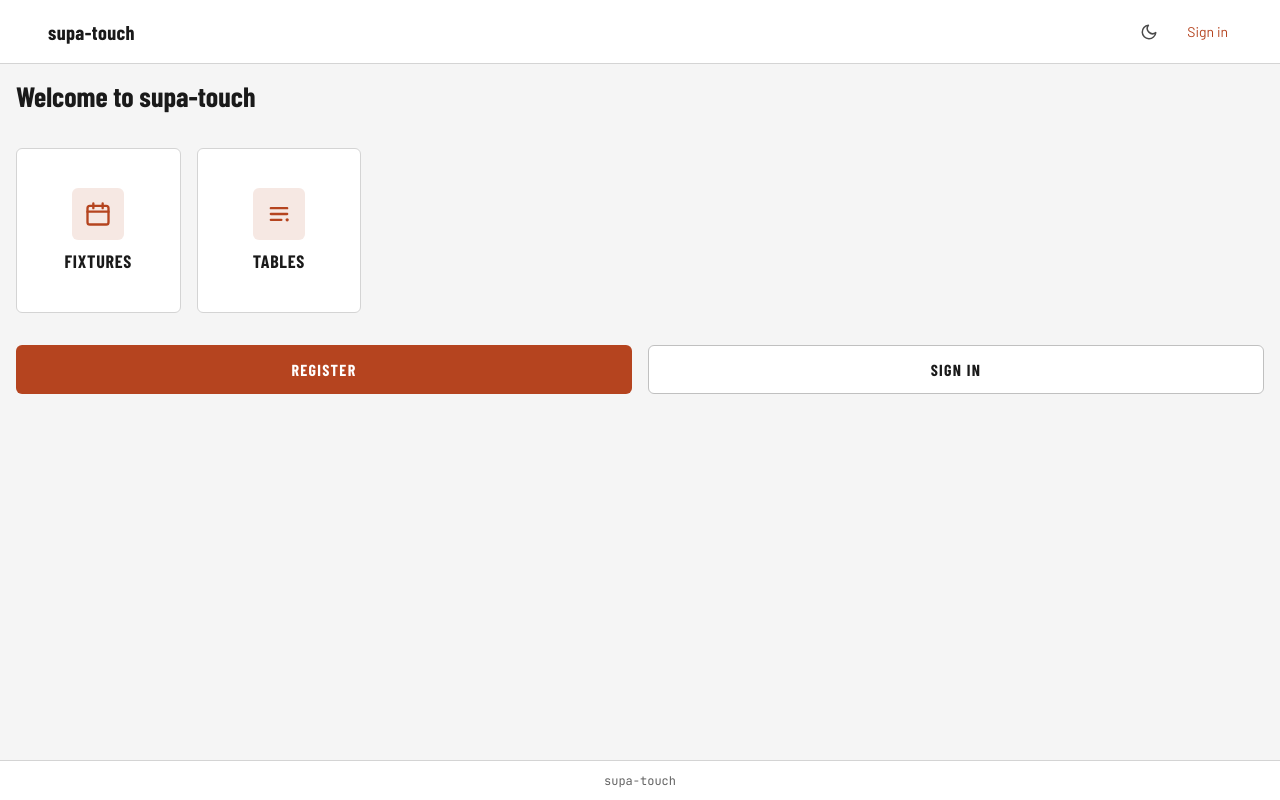
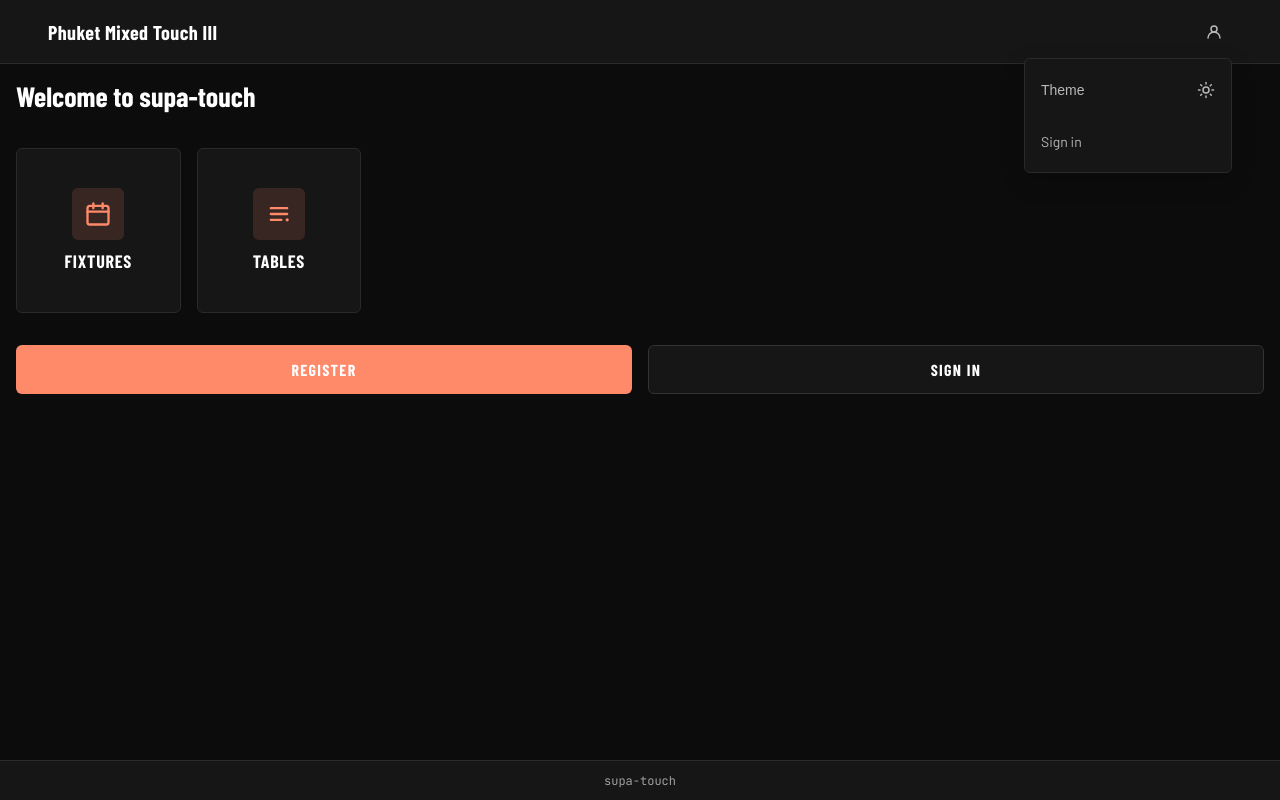
Before and after one commit to SamScholefield/supa-touch, an Angular app: page / in a window 1280 px wide. Both pictures are taken after a click on the button "Account menu". Built offline with nearby package versions, Linux system fonts and the light colour scheme; a web font is replaced by a local one.

Commit message:
feat(header): add account dropdown menu with theme toggle and sign-out

```diff
--- a/src/app/core/layout/header/header.html
+++ b/src/app/core/layout/header/header.html
@@ -3,44 +3,96 @@
     @if (showMenu()) {
       <button
         type="button"
-        class="icon-btn menu-btn"
+        class="btn-icon menu-btn"
         aria-label="Toggle navigation menu"
         [attr.aria-expanded]="sidebar.isOpen()"
         (click)="sidebar.toggle()"
       >
         <svg width="20" height="20" viewBox="0 0 24 24" fill="none" aria-hidden="true">
-          <path d="M3 6h18M3 12h18M3 18h18" stroke="currentColor" stroke-width="2" stroke-linecap="round" />
+          <path
+            d="M3 6h18M3 12h18M3 18h18"
+            stroke="currentColor"
+            stroke-width="2"
+            stroke-linecap="round"
+          />
         </svg>
       </button>
     }
-    <a class="brand" [routerLink]="paths.ROOT">supa-touch</a>
+    <a class="brand" [routerLink]="brandLink()">Phuket Mixed Touch III</a>
   </div>
 
   <div class="header-side header-end">
+    <div class="user-menu" #menuRoot>
       <button
         type="button"
-      class="icon-btn"
-      [attr.aria-pressed]="theme.mode() === 'light'"
-      [attr.aria-label]="theme.mode() === 'dark' ? 'Switch to light theme' : 'Switch to dark theme'"
-      (click)="theme.toggle()"
+        class="btn-icon"
+        #menuTrigger
+        aria-haspopup="true"
+        [attr.aria-expanded]="menuOpen()"
+        aria-controls="user-menu-panel"
+        aria-label="Account menu"
+        (click)="toggleMenu()"
       >
+        <svg width="18" height="18" viewBox="0 0 24 24" fill="none" aria-hidden="true">
+          <circle cx="12" cy="8" r="4" stroke="currentColor" stroke-width="2" />
+          <path
+            d="M4 20a8 8 0 0 1 16 0"
+            stroke="currentColor"
+            stroke-width="2"
+            stroke-linecap="round"
+          />
+        </svg>
+      </button>
+
+      @if (menuOpen()) {
+        <div class="user-menu__panel" id="user-menu-panel">
+          @if (isAuthenticated()) {
+            <span class="user-menu__email">{{ user()?.email }}</span>
+          }
+
+          <button type="button" class="user-menu__item" (click)="theme.toggle()">
             @if (theme.mode() === 'dark') {
+              <span>Theme</span>
               <svg width="18" height="18" viewBox="0 0 24 24" fill="none" aria-hidden="true">
                 <circle cx="12" cy="12" r="4" stroke="currentColor" stroke-width="2" />
-          <path d="M12 2v2M12 20v2M2 12h2M20 12h2M4.9 4.9l1.4 1.4M17.7 17.7l1.4 1.4M19.1 4.9l-1.4 1.4M6.3 17.7l-1.4 1.4" stroke="currentColor" stroke-width="2" stroke-linecap="round" />
+                <path
+                  d="M12 2v2M12 20v2M2 12h2M20 12h2M4.9 4.9l1.4 1.4M17.7 17.7l1.4 1.4M19.1 4.9l-1.4 1.4M6.3 17.7l-1.4 1.4"
+                  stroke="currentColor"
+                  stroke-width="2"
+                  stroke-linecap="round"
+                />
               </svg>
             } @else {
+              <span>Theme</span>
               <svg width="18" height="18" viewBox="0 0 24 24" fill="none" aria-hidden="true">
-          <path d="M21 12.8A9 9 0 1 1 11.2 3a7 7 0 0 0 9.8 9.8Z" stroke="currentColor" stroke-width="2" stroke-linejoin="round" />
+                <path
+                  d="M21 12.8A9 9 0 1 1 11.2 3a7 7 0 0 0 9.8 9.8Z"
+                  stroke="currentColor"
+                  stroke-width="2"
+                  stroke-linejoin="round"
+                />
               </svg>
             }
           </button>
 
           @if (isAuthenticated()) {
-      <span class="user-email">{{ user()?.email }}</span>
-      <button type="button" class="text-btn" (click)="logout()">Log out</button>
+            <button type="button" class="user-menu__item" (click)="logout()">
+              <span>Sign out</span>
+              <svg width="18" height="18" viewBox="0 0 24 24" fill="none" aria-hidden="true">
+                <path
+                  d="M15 3h3a2 2 0 0 1 2 2v14a2 2 0 0 1-2 2h-3M10 17l5-5-5-5M15 12H3"
+                  stroke="currentColor"
+                  stroke-width="2"
+                  stroke-linecap="round"
+                  stroke-linejoin="round"
+                />
+              </svg>
+            </button>
           } @else {
-      <a class="text-btn" [routerLink]="loginLink">Sign in</a>
+            <a class="user-menu__item" [routerLink]="loginLink" (click)="closeMenu()">Sign in</a>
           }
         </div>
+      }
+    </div>
+  </div>
 </header>
--- a/src/app/core/layout/header/header.scss
+++ b/src/app/core/layout/header/header.scss
@@ -39,26 +39,6 @@
   text-decoration: none;
 }
 
-.icon-btn {
-  display: inline-flex;
-  align-items: center;
-  justify-content: center;
-  width: 2.25rem;
-  height: 2.25rem;
-  padding: 0;
-  color: var(--muted2);
-  background: transparent;
-  border: 1px solid transparent;
-  border-radius: var(--radius-card);
-  cursor: pointer;
-  transition: color 0.15s, background 0.15s;
-}
-
-.icon-btn:hover {
-  color: var(--text);
-  background: var(--surface2);
-}
-
 .menu-btn {
   display: none;
 }
@@ -69,34 +49,65 @@
   }
 }
 
-.user-email {
+// "Person" dropdown: anchor for the absolutely-positioned menu panel.
+.user-menu {
+  position: relative;
+  display: flex;
+}
+
+.user-menu__panel {
+  position: absolute;
+  top: calc(100% + 0.5rem);
+  right: 0;
+  z-index: 1050;
+  min-width: 13rem;
+  display: flex;
+  flex-direction: column;
+  gap: 0.125rem;
+  padding: 0.375rem;
+  background: var(--surface);
+  border: 1px solid var(--line);
+  border-radius: var(--radius-card);
+  box-shadow: 0 8px 24px rgb(0 0 0 / 0.18);
+}
+
+.user-menu__email {
+  padding: 1rem 0.625rem;
+  margin-bottom: 0.125rem;
+  border-bottom: 1px solid var(--line);
   color: var(--muted);
   font-size: var(--fs-input);
-  max-width: 14rem;
+  max-width: 16rem;
   overflow: hidden;
   text-overflow: ellipsis;
   white-space: nowrap;
 }
 
-@media (max-width: 575.98px) {
-  .user-email {
-    display: none;
-  }
+.user-menu__item {
+  display: flex;
+  align-items: center;
+  justify-content: space-between;
+  gap: 0.5rem;
+  width: 100%;
+  padding: 1rem 0.625rem;
+  border: 0;
+  border-radius: calc(var(--radius-card) - 2px);
+  background: transparent;
+  // currentColor drives the trailing icon, so this color change covers text + icon together.
+  color: var(--muted2);
+  font-size: var(--fs-input);
+  text-align: left;
+  text-decoration: none;
+  cursor: pointer;
+  transition:
+    color 0.15s,
+    background 0.15s;
 }
 
-.text-btn {
-  font: inherit;
-  font-size: var(--fs-input);
+.user-menu__item:hover,
+.user-menu__item:focus-visible {
+  background: var(--surface2);
   color: var(--accent);
-  background: transparent;
-  border: 0;
-  padding: 0.25rem 0.25rem;
-  cursor: pointer;
-  text-decoration: none;
-}
-
-.text-btn:hover {
-  text-decoration: underline;
 }
 
 // Auto-hide transition (active below desktop via the .header-hidden host class).
--- a/src/app/core/layout/header/header.ts
+++ b/src/app/core/layout/header/header.ts
@@ -1,5 +1,15 @@
 import { DOCUMENT } from '@angular/common';
-import { afterNextRender, Component, DestroyRef, inject, input } from '@angular/core';
+import {
+  afterNextRender,
+  Component,
+  computed,
+  DestroyRef,
+  ElementRef,
+  inject,
+  input,
+  signal,
+  viewChild,
+} from '@angular/core';
 import { Router, RouterLink } from '@angular/router';
 
 import { APP_PATHS } from '../../../app.paths';
@@ -16,6 +26,8 @@
   styleUrl: './header.scss',
   host: {
     '[class.header-hidden]': 'headerVisibility.isHidden()',
+    '(document:click)': 'onDocumentClick($event)',
+    '(document:keydown.escape)': 'onEscape()',
   },
 })
 export class Header {
@@ -32,9 +44,23 @@
   readonly showMenu = input(false);
 
   protected readonly paths = APP_PATHS;
-  protected readonly loginLink = `/${APP_PATHS.LOGIN}`;
+  protected readonly loginLink = `/${APP_PATHS.FEATURES.LOGIN}`;
   protected readonly isAuthenticated = this.auth.isAuthenticated;
   protected readonly user = this.auth.user;
+
+  /**
+   * The brand returns signed-in users to the admin shell (which owns the persistent sidebar);
+   * anonymous visitors go to the public root. Prevents logging-in users from being stranded on
+   * the sidebar-less public layout with no route back into the app.
+   */
+  protected readonly brandLink = computed(() =>
+    this.isAuthenticated() ? `/${APP_PATHS.FEATURES.ADMIN}` : APP_PATHS.FEATURES.ROOT,
+  );
+
+  /** "Person" dropdown holding the theme switch, username and sign-out. */
+  protected readonly menuOpen = signal(false);
+  private readonly menuRoot = viewChild<ElementRef<HTMLElement>>('menuRoot');
+  private readonly menuTrigger = viewChild<ElementRef<HTMLElement>>('menuTrigger');
 
   private lastScrollY = 0;
 
@@ -61,9 +87,31 @@
     });
   }
 
+  protected toggleMenu(): void {
+    this.menuOpen.update((open) => !open);
+  }
+
+  protected closeMenu(): void {
+    this.menuOpen.set(false);
+  }
+
+  protected onEscape(): void {
+    if (this.menuOpen()) {
+      this.closeMenu();
+      this.menuTrigger()?.nativeElement.focus();
+    }
+  }
+
+  protected onDocumentClick(event: MouseEvent): void {
+    if (this.menuOpen() && !this.menuRoot()?.nativeElement.contains(event.target as Node)) {
+      this.closeMenu();
+    }
+  }
+
   protected async logout(): Promise<void> {
+    this.closeMenu();
     await this.auth.signOut();
-    this.router.navigate([APP_PATHS.ROOT]);
+    this.router.navigate([APP_PATHS.FEATURES.ROOT]);
   }
 
   private updateVisibility(scrollY: number): void {
```
Lines whose indentation alone changed are shown as unchanged.
